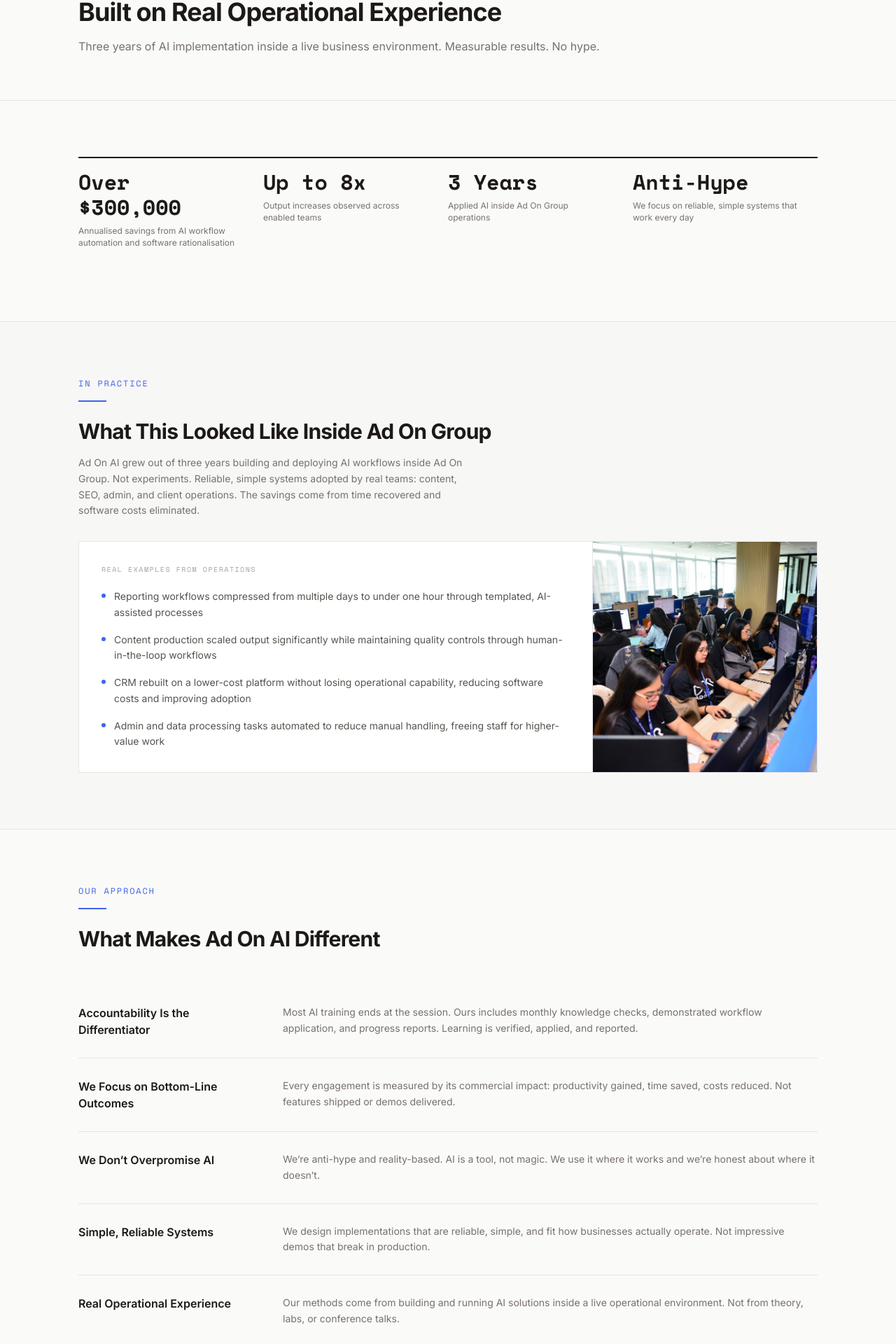
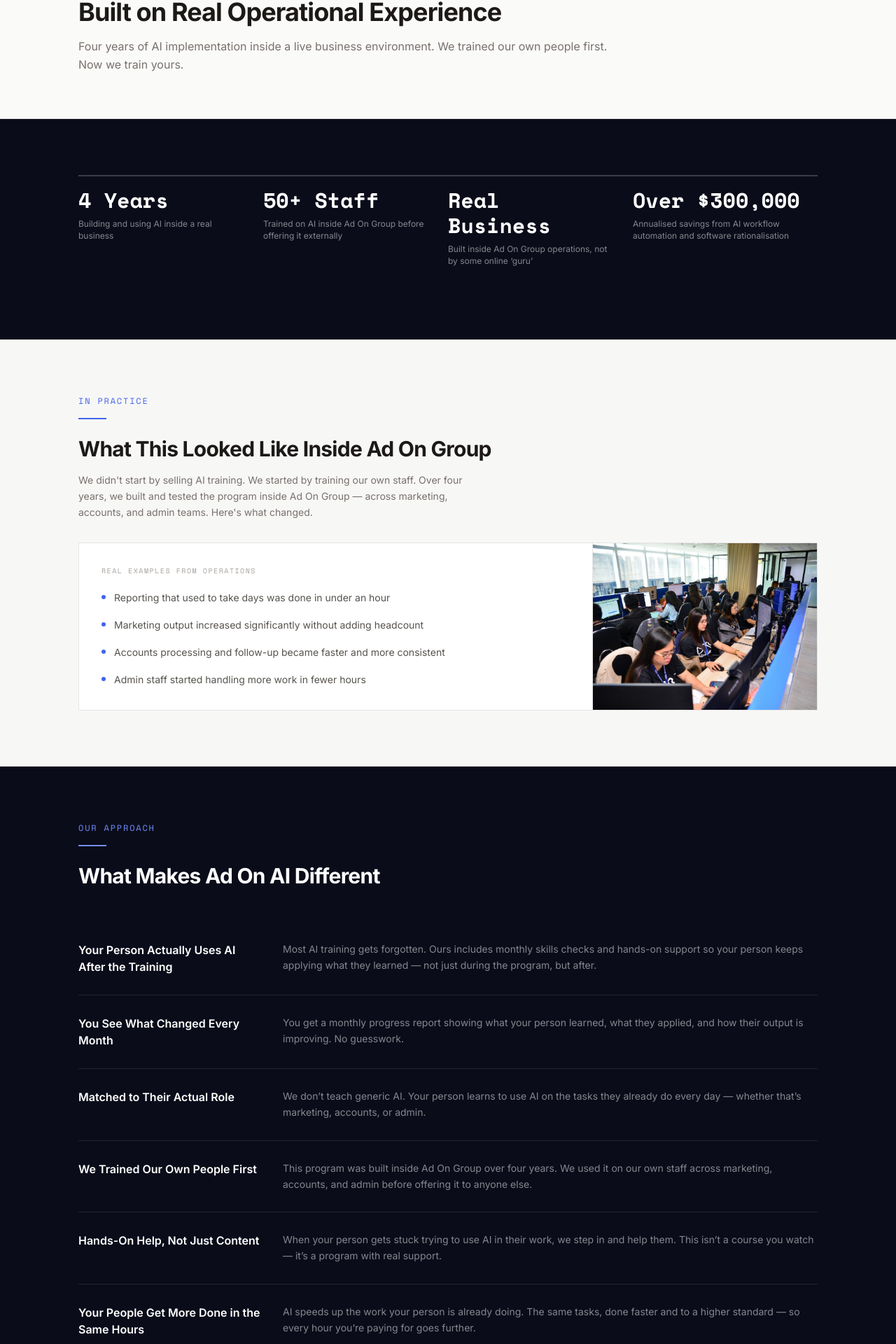
Before and after one commit to mclean-suarez/dylan-website, a React (Vite) app: page /proof in a window 1280 px wide. Shown: the part 221-2141 px from the top of the page at 70% size. Built offline with nearby package versions, Linux system fonts and the light colour scheme; no server answers.

Commit message:
Messaging - Clients, Proof
Tightened messaging for clients and proof pages, made slight adjustments to homepage and program too.

```diff
--- a/src/components/DualOutcomesDiagram.tsx
+++ b/src/components/DualOutcomesDiagram.tsx
@@ -10,15 +10,17 @@
  */
 
 const businessOutcomes = [
-  { label: 'Visibility', desc: 'Clear reporting on what was learned and applied' },
-  { label: 'Productivity', desc: 'More output from the same team and hours' },
-  { label: 'Consistency', desc: 'Fewer errors, less rework, cleaner handoffs' },
+  { label: 'Productivity', desc: 'Your person gets more done in the same hours' },
+  { label: 'Quality', desc: 'Higher standard of work with fewer mistakes' },
+  { label: 'Progress Report', desc: 'Monthly report showing what they learned and applied' },
+  { label: 'Staying Current', desc: 'Your business keeps up with new AI tools and methods as they emerge' },
 ]
 
 const personOutcomes = [
   { label: 'Enablement', desc: 'Structured learning matched to their role' },
   { label: 'Practical Skill', desc: 'AI usage that applies to real daily tasks' },
   { label: 'Confidence', desc: 'Support when they need it, not left to figure it out' },
+  { label: 'Real Tools', desc: 'Hands-on experience with the AI tools used in their actual work' },
 ]
 
 export default function DualOutcomesDiagram() {
--- a/src/components/home/OfferSection.tsx
+++ b/src/components/home/OfferSection.tsx
@@ -5,8 +5,8 @@
 const pillars = [
   {
     number: '01',
-    title: 'General Introduction to AI',
-    subtitle: 'The starting point for every person',
+    title: 'AI Training Matched to Their Role',
+    subtitle: 'Your person learns AI skills & tools specific to what they actually do every day',
   },
   {
     number: '02',
--- a/src/pages/AOWClients.tsx
+++ b/src/pages/AOWClients.tsx
@@ -1,5 +1,5 @@
 import { Link } from 'react-router-dom'
-import { ArrowRight, Users, Layers, TrendingUp, Shield, Eye, Clock } from 'lucide-react'
+import { ArrowRight, Users, Layers, TrendingUp, Shield, Wrench, Clock, BarChart3 } from 'lucide-react'
 import PageHeader from '../components/PageHeader'
 import ProductivityLiftCalculator from '../components/home/ProductivityLiftCalculator'
 import ProblemsSection from '../components/home/ProblemsSection'
@@ -9,32 +9,32 @@
   {
     icon: TrendingUp,
     title: 'More Output Per Person',
-    description: 'Your Ad On Workforce team members learn AI techniques specific to their role, producing more work in the same hours without adding headcount.',
+    description: 'Your Ad On Workforce team members learn AI techniques matched to their role, producing more work in the same hours.',
   },
   {
     icon: Layers,
-    title: 'Better Quality, Less Rework',
-    description: 'Structured prompts, templates, and workflow improvements reduce errors, improve consistency, and cut the rework that eats your margin.',
+    title: 'Higher Quality Work, Done Faster',
+    description: 'Your person learns to use AI to produce cleaner, more consistent output in less time \u2014 better results without working longer hours.',
   },
   {
-    icon: Eye,
-    title: 'Full Visibility via Progress Report',
-    description: 'Each month you receive a clear Progress Report showing what was learned, what was applied, and how participants are progressing. No guesswork about value.',
+    icon: Wrench,
+    title: 'AI Applied to Their Actual Work',
+    description: 'Your person doesn\u2019t just learn about AI \u2014 they implement it into the tasks they do every day, with hands-on help when they need it.',
   },
   {
-    icon: Shield,
-    title: 'Built-In Accountability',
-    description: 'Monthly knowledge checks and demonstrated workflow application mean learning is verified and applied, not just consumed.',
+    icon: BarChart3,
+    title: 'Monthly Progress Report',
+    description: 'Each month you receive a clear report showing what was learned, what was applied, and how your person is progressing.',
+  },
+  {
+    icon: Clock,
+    title: 'Less Time Lost to Low-Value Tasks',
+    description: 'AI handles the grunt work so your person spends more of their hours on the tasks that actually move your business forward.',
   },
   {
     icon: Users,
-    title: 'Optional Call Attendance',
-    description: 'Your representative can attend the monthly live enablement call to stay across the process and see how participants are progressing.',
-  },
-  {
-    icon: Clock,
-    title: 'Seamless Integration',
-    description: 'We\u2019re part of the same ecosystem. Ad On AI layers directly onto your existing Ad On Workforce arrangement with no separate vendor management.',
+    title: 'Your Team Keeps Up as AI Changes',
+    description: 'AI tools evolve fast. Your person stays current through ongoing training instead of falling behind after a one-off course.',
   },
 ]
 
@@ -42,33 +42,33 @@
   {
     title: 'General Admin',
     items: [
-      'Inbox handling and email follow-up',
-      'Scheduling and diary coordination',
-      'Document and file management',
+      'Processing and responding to client emails faster',
+      'Automating repetitive data entry and record-keeping',
+      'Automating scheduling and diary coordination',
     ],
   },
   {
     title: 'Finance',
     items: [
-      'Accounts payable and receivable processing',
-      'Debtor follow-up and credit control',
-      'Financial reporting packs',
+      'Faster accounts payable and receivable processing',
+      'Automated debtor follow-up and payment chasing',
+      'Reconciling accounts and catching errors faster',
     ],
   },
   {
     title: 'Marketing',
     items: [
-      'Email funnel management',
-      'Social media scheduling and content ops',
-      'Design collateral and asset generation',
+      'Producing more content without adding hours',
+      'Faster campaign setup and scheduling',
+      'Creating high quality design assets at speed',
     ],
   },
 ]
 
 const attachSteps = [
-  { number: '01', title: 'Your Ad On Workforce Team', accent: false },
-  { number: '+', title: 'Ad On AI Enablement', accent: true },
-  { number: '=', title: 'Higher Output, Measured', accent: false },
+  { number: '01', title: 'Your Ad On Workforce Person', accent: false },
+  { number: '+', title: 'New AI Skills', accent: true },
+  { number: '=', title: 'More Work Gets Done For Your Business', accent: false },
 ]
 
 export default function AOWClients() {
@@ -81,7 +81,7 @@
       <PageHeader
         label="For Ad On Workforce Clients"
         title="AI Training and Enablement for Your Ad On Workforce Staff"
-        subtitle="Already using Ad On Workforce? Ad On AI adds structured AI enablement, accountability, and hands-on support to your existing arrangement."
+        subtitle="Already using Ad On Workforce? Ad On AI gives your person hands-on support to implement AI into their daily tasks to make them more productive for you."
       />
 
       {/* Enablement image strip */}
@@ -106,27 +106,27 @@
       <ProblemsSection />
 
       {/* Benefits */}
-      <section ref={benefitsRef} className="section-padding border-b border-stone-200">
+      <section ref={benefitsRef} className="bg-navy-950 section-padding">
         <div className="section-container">
           <div className={`mb-12 transition-all duration-500 ${benefitsVisible ? 'opacity-100 translate-y-0' : 'opacity-0 translate-y-3'}`}>
-            <p className="font-mono text-xs text-brand-700 uppercase tracking-[0.15em] mb-4">Why Add AI Enablement</p>
-            <div className="w-10 h-0.5 bg-brand-700 mb-6" />
-            <h2 className="text-2xl sm:text-3xl font-bold text-stone-900 tracking-tight leading-tight">
+            <p className="font-mono text-xs text-brand-400 uppercase tracking-[0.15em] mb-4">Why Add AI Enablement</p>
+            <div className="w-10 h-0.5 bg-brand-400 mb-6" />
+            <h2 className="text-2xl sm:text-3xl font-bold text-white tracking-tight leading-tight">
               Why This Makes Your Ad On Workforce Team More Valuable
             </h2>
           </div>
 
-          <div className="grid grid-cols-1 md:grid-cols-2 lg:grid-cols-3 gap-px bg-stone-200 border border-stone-200">
+          <div className="grid grid-cols-1 md:grid-cols-2 lg:grid-cols-3 gap-px bg-white/10 border border-white/10">
             {benefits.map((benefit, i) => (
               <div
                 key={benefit.title}
-                className={`bg-white p-6 flex items-start gap-4 transition-all duration-500 ${benefitsVisible ? 'opacity-100 translate-y-0' : 'opacity-0 translate-y-3'}`}
+                className={`bg-navy-950 p-6 flex items-start gap-4 transition-all duration-500 ${benefitsVisible ? 'opacity-100 translate-y-0' : 'opacity-0 translate-y-3'}`}
                 style={{ transitionDelay: `${(i + 1) * 80}ms` }}
               >
-                <benefit.icon className="w-5 h-5 text-brand-700 flex-shrink-0 mt-0.5" />
+                <benefit.icon className="w-5 h-5 text-brand-400 flex-shrink-0 mt-0.5" />
                 <div>
-                  <h3 className="text-sm font-semibold text-stone-900 mb-1.5">{benefit.title}</h3>
-                  <p className="text-sm text-stone-500 leading-relaxed">{benefit.description}</p>
+                  <h3 className="text-sm font-semibold text-white mb-1.5">{benefit.title}</h3>
+                  <p className="text-sm text-white/50 leading-relaxed">{benefit.description}</p>
                 </div>
               </div>
             ))}
@@ -135,7 +135,7 @@
       </section>
 
       {/* How it attaches — visual system map */}
-      <section ref={howRef} className="section-padding border-b border-stone-200">
+      <section ref={howRef} className="section-padding">
         <div className="section-container">
           <div className={`mb-10 transition-all duration-500 ${howVisible ? 'opacity-100 translate-y-0' : 'opacity-0 translate-y-3'}`}>
             <p className="font-mono text-xs text-brand-700 uppercase tracking-[0.15em] mb-4">How It Fits</p>
@@ -211,7 +211,7 @@
             <div className="mt-8 flex items-center gap-3">
               <div className="h-px flex-1 bg-stone-300" />
               <span className="font-mono text-[10px] text-stone-400 uppercase tracking-[0.12em] flex-shrink-0">
-                Same team. Same structure. Meaningfully more output.
+                Same person. New skills. More work gets done.
               </span>
               <div className="h-px flex-1 bg-stone-300" />
             </div>
@@ -220,31 +220,31 @@
       </section>
 
       {/* Best-fit workflows */}
-      <section ref={rolesRef} className="section-padding">
+      <section ref={rolesRef} className="bg-navy-950 section-padding">
         <div className="section-container">
           <div className={`mb-10 transition-all duration-500 ${rolesVisible ? 'opacity-100 translate-y-0' : 'opacity-0 translate-y-3'}`}>
-            <p className="font-mono text-xs text-brand-700 uppercase tracking-[0.15em] mb-4">Best-Fit Workflows</p>
-            <div className="w-10 h-0.5 bg-brand-700 mb-6" />
-            <h2 className="text-xl sm:text-2xl font-bold text-stone-900 tracking-tight leading-tight">
-              Where Embedded Support Sees the Biggest Lift
+            <p className="font-mono text-xs text-brand-400 uppercase tracking-[0.15em] mb-4">Where AI Makes a Difference</p>
+            <div className="w-10 h-0.5 bg-brand-400 mb-6" />
+            <h2 className="text-xl sm:text-2xl font-bold text-white tracking-tight leading-tight">
+              The Daily Tasks Where AI Has the Most Impact
             </h2>
           </div>
 
-          <div className="grid grid-cols-1 md:grid-cols-3 gap-px bg-stone-200 border border-stone-200 mb-8">
+          <div className="grid grid-cols-1 md:grid-cols-3 gap-px bg-white/10 border border-white/10 mb-8">
             {workflowColumns.map((col, i) => (
               <div
                 key={col.title}
-                className={`bg-white p-6 transition-all duration-500 ${rolesVisible ? 'opacity-100 translate-y-0' : 'opacity-0 translate-y-3'}`}
+                className={`bg-navy-950 p-6 transition-all duration-500 ${rolesVisible ? 'opacity-100 translate-y-0' : 'opacity-0 translate-y-3'}`}
                 style={{ transitionDelay: `${(i + 1) * 80}ms` }}
               >
-                <div className={`border-t-2 ${i === 0 ? 'border-brand-700' : 'border-stone-900'} pt-4 mb-5`}>
-                  <h3 className="font-mono text-[10px] uppercase tracking-[0.15em] text-stone-400">{col.title}</h3>
+                <div className={`border-t-2 ${i === 0 ? 'border-brand-700' : 'border-white/20'} pt-4 mb-5`}>
+                  <h3 className="font-mono text-[10px] uppercase tracking-[0.15em] text-white/40">{col.title}</h3>
                 </div>
                 <div className="space-y-3">
                   {col.items.map((item) => (
                     <div key={item} className="flex items-start gap-2.5">
                       <span className="w-1.5 h-1.5 bg-brand-700 flex-shrink-0 mt-1.5" />
-                      <span className="text-sm text-stone-700 leading-snug">{item}</span>
+                      <span className="text-sm text-white/60 leading-snug">{item}</span>
                     </div>
                   ))}
                 </div>
@@ -255,9 +255,9 @@
           <div className={`transition-all duration-500 delay-300 ${rolesVisible ? 'opacity-100 translate-y-0' : 'opacity-0 translate-y-3'}`}>
             <Link
               to="/contact"
-              className="inline-flex items-center gap-2 text-sm font-medium text-brand-700 hover:text-brand-800 transition-colors group"
+              className="inline-flex items-center gap-2 text-sm font-medium text-brand-400 hover:text-brand-300 transition-colors group"
             >
-              Map your embedded workflows
+              Book a Strategy Call
               <ArrowRight className="w-4 h-4 group-hover:translate-x-1 transition-transform" />
             </Link>
           </div>
--- a/src/pages/Proof.tsx
+++ b/src/pages/Proof.tsx
@@ -4,44 +4,44 @@
 import { useScrollAnimation } from '../hooks/useScrollAnimation'
 
 const metrics = [
+  { stat: '4 Years', label: 'Building and using AI inside a real business' },
+  { stat: '50+ Staff', label: 'Trained on AI inside Ad On Group before offering it externally' },
+  { stat: 'Real Business', label: 'Built inside Ad On Group operations, not by some online \u2018guru\u2019' },
   { stat: 'Over $300,000', label: 'Annualised savings from AI workflow automation and software rationalisation' },
-  { stat: 'Up to 8x', label: 'Output increases observed across enabled teams' },
-  { stat: '3 Years', label: 'Applied AI inside Ad On Group operations' },
-  { stat: 'Anti-Hype', label: 'We focus on reliable, simple systems that work every day' },
 ]
 
 const principles = [
   {
-    title: 'Accountability Is the Differentiator',
-    description: 'Most AI training ends at the session. Ours includes monthly knowledge checks, demonstrated workflow application, and progress reports. Learning is verified, applied, and reported.',
+    title: 'Your Person Actually Uses AI After the Training',
+    description: 'Most AI training gets forgotten. Ours includes monthly skills checks and hands-on support so your person keeps applying what they learned \u2014 not just during the program, but after.',
   },
   {
-    title: 'We Focus on Bottom-Line Outcomes',
-    description: 'Every engagement is measured by its commercial impact: productivity gained, time saved, costs reduced. Not features shipped or demos delivered.',
+    title: 'You See What Changed Every Month',
+    description: 'You get a monthly progress report showing what your person learned, what they applied, and how their output is improving. No guesswork.',
   },
   {
-    title: 'We Don\u2019t Overpromise AI',
-    description: 'We\u2019re anti-hype and reality-based. AI is a tool, not magic. We use it where it works and we\u2019re honest about where it doesn\u2019t.',
+    title: 'Matched to Their Actual Role',
+    description: 'We don\u2019t teach generic AI. Your person learns to use AI on the tasks they already do every day \u2014 whether that\u2019s marketing, accounts, or admin.',
   },
   {
-    title: 'Simple, Reliable Systems',
-    description: 'We design implementations that are reliable, simple, and fit how businesses actually operate. Not impressive demos that break in production.',
+    title: 'We Trained Our Own People First',
+    description: 'This program was built inside Ad On Group over four years. We used it on our own staff across marketing, accounts, and admin before offering it to anyone else.',
   },
   {
-    title: 'Real Operational Experience',
-    description: 'Our methods come from building and running AI solutions inside a live operational environment. Not from theory, labs, or conference talks.',
+    title: 'Hands-On Help, Not Just Content',
+    description: 'When your person gets stuck trying to use AI in their work, we step in and help them. This isn\u2019t a course you watch \u2014 it\u2019s a program with real support.',
   },
   {
-    title: 'Part of the Ad On Ecosystem',
-    description: 'We understand business operations from the inside because we\u2019re part of the same business group that delivers them through Ad On Workforce.',
+    title: 'Your People Get More Done in the Same Hours',
+    description: 'AI speeds up the work your person is already doing. The same tasks, done faster and to a higher standard \u2014 so every hour you\u2019re paying for goes further.',
   },
 ]
 
 const inPractice = [
-  'Reporting workflows compressed from multiple days to under one hour through templated, AI-assisted processes',
-  'Content production scaled output significantly while maintaining quality controls through human-in-the-loop workflows',
-  'CRM rebuilt on a lower-cost platform without losing operational capability, reducing software costs and improving adoption',
-  'Admin and data processing tasks automated to reduce manual handling, freeing staff for higher-value work',
+  'Reporting that used to take days was done in under an hour',
+  'Marketing output increased significantly without adding headcount',
+  'Accounts processing and follow-up became faster and more consistent',
+  'Admin staff started handling more work in fewer hours',
 ]
 
 export default function Proof() {
@@ -55,23 +55,23 @@
       <PageHeader
         label="Proof & Credibility"
         title="Built on Real Operational Experience"
-        subtitle="Three years of AI implementation inside a live business environment. Measurable results. No hype."
+        subtitle="Four years of AI implementation inside a live business environment. We trained our own people first. Now we train yours."
       />
 
       {/* Metrics */}
-      <section ref={metricsRef} className="section-padding border-b border-stone-200">
+      <section ref={metricsRef} className="bg-navy-950 section-padding">
         <div className="section-container">
           <div className="grid grid-cols-2 lg:grid-cols-4 gap-0">
             {metrics.map((metric, i) => (
               <div
                 key={metric.label}
-                className={`border-t-2 border-stone-900 pt-4 pb-6 ${
+                className={`border-t-2 border-white/20 pt-4 pb-6 ${
                   i < metrics.length - 1 ? 'pr-6 lg:pr-8' : ''
                 } transition-all duration-500 ${metricsVisible ? 'opacity-100 translate-y-0' : 'opacity-0 translate-y-3'}`}
                 style={{ transitionDelay: `${(i + 1) * 80}ms` }}
               >
-                <div className="font-mono text-2xl sm:text-3xl font-bold text-stone-900 mb-2">{metric.stat}</div>
-                <p className="text-xs text-stone-500 leading-snug">{metric.label}</p>
+                <div className="font-mono text-2xl sm:text-3xl font-bold text-white mb-2">{metric.stat}</div>
+                <p className="text-xs text-white/50 leading-snug">{metric.label}</p>
               </div>
             ))}
           </div>
@@ -79,7 +79,7 @@
       </section>
 
       {/* In practice */}
-      <section ref={practiceRef} className="section-padding border-b border-stone-200 bg-stone-100/50">
+      <section ref={practiceRef} className="section-padding bg-stone-100/50">
         <div className="section-container">
           <div className={`max-w-3xl transition-all duration-500 ${practiceVisible ? 'opacity-100 translate-y-0' : 'opacity-0 translate-y-3'}`}>
             <p className="font-mono text-xs text-brand-700 uppercase tracking-[0.15em] mb-4">In Practice</p>
@@ -88,10 +88,9 @@
               What This Looked Like Inside Ad On Group
             </h2>
             <p className="text-sm text-stone-500 leading-relaxed mb-8 max-w-xl">
-              Ad On AI grew out of three years building and deploying AI workflows inside
-              Ad On Group. Not experiments. Reliable, simple systems adopted by real teams:
-              content, SEO, admin, and client operations. The savings come from time
-              recovered and software costs eliminated.
+              We didn't start by selling AI training. We started by training our own
+              staff. Over four years, we built and tested the program inside Ad On Group
+              — across marketing, accounts, and admin teams. Here's what changed.
             </p>
           </div>
 
@@ -121,12 +120,12 @@
       </section>
 
       {/* Our approach */}
-      <section ref={principlesRef} className="section-padding border-b border-stone-200">
+      <section ref={principlesRef} className="bg-navy-950 section-padding">
         <div className="section-container">
           <div className={`max-w-3xl mb-12 transition-all duration-500 ${principlesVisible ? 'opacity-100 translate-y-0' : 'opacity-0 translate-y-3'}`}>
-            <p className="font-mono text-xs text-brand-700 uppercase tracking-[0.15em] mb-4">Our Approach</p>
-            <div className="w-10 h-0.5 bg-brand-700 mb-6" />
-            <h2 className="text-2xl sm:text-3xl font-bold text-stone-900 tracking-tight leading-tight">
+            <p className="font-mono text-xs text-brand-400 uppercase tracking-[0.15em] mb-4">Our Approach</p>
+            <div className="w-10 h-0.5 bg-brand-400 mb-6" />
+            <h2 className="text-2xl sm:text-3xl font-bold text-white tracking-tight leading-tight">
               What Makes Ad On AI Different
             </h2>
           </div>
@@ -136,12 +135,12 @@
               <div
                 key={principle.title}
                 className={`grid grid-cols-1 md:grid-cols-[260px_1fr] gap-3 md:gap-8 py-7 transition-all duration-500 ${
-                  i < principles.length - 1 ? 'border-b border-stone-200' : ''
+                  i < principles.length - 1 ? 'border-b border-white/10' : ''
                 } ${principlesVisible ? 'opacity-100 translate-y-0' : 'opacity-0 translate-y-3'}`}
                 style={{ transitionDelay: `${(i + 1) * 80}ms` }}
               >
-                <h3 className="text-base font-semibold text-stone-900">{principle.title}</h3>
-                <p className="text-sm text-stone-500 leading-relaxed">{principle.description}</p>
+                <h3 className="text-base font-semibold text-white">{principle.title}</h3>
+                <p className="text-sm text-white/50 leading-relaxed">{principle.description}</p>
               </div>
             ))}
           </div>
```
Also changed, not shown: src/components/home/ProblemsSection.tsx (+11 -11 lines), src/components/home/ProductivityLiftCalculator.tsx (+6 -6 lines), src/pages/Program.tsx (+9 -35 lines).
